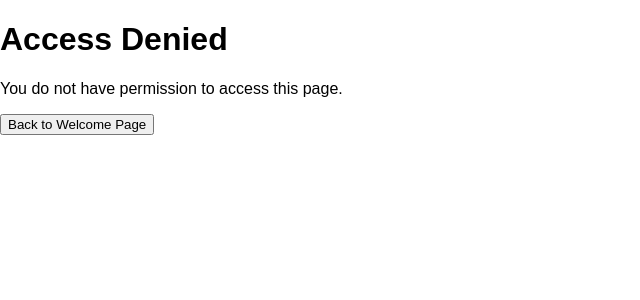
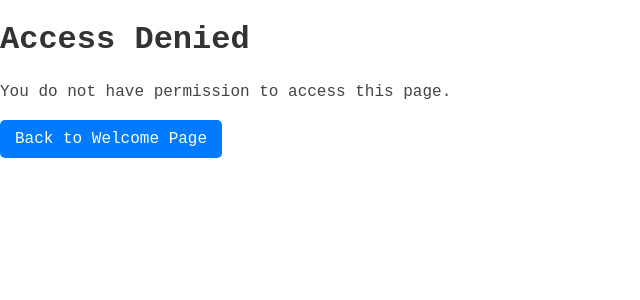
Before and after one commit to aryputh/hackassign-project, a React (Create React App) app in the folder frontend/: page /access-denied in a window 1280 px wide. Shown: the top 300 px of the page, without its empty margins (0-640 px from the left). Built offline with nearby package versions, Linux system fonts and the light colour scheme; no server answers.

Commit message:
readded abilities

```diff
--- a/frontend/src/App.js
+++ b/frontend/src/App.js
@@ -2,13 +2,14 @@ import React, { useEffect, useState } from "react";
 import { BrowserRouter as Router, Routes, Route, Navigate } from "react-router-dom";
 import Welcome from "./pages/Welcome";
 import Dashboard from "./pages/Dashboard";
+import ClassPage from "./pages/ClassPage";
 import Assignment from "./pages/Assignment";
 import Analytics from "./pages/Analytics";
 import ManageClass from "./pages/ManageClass";
 import Submission from "./pages/Submission";
 import AccessDenied from "./pages/AccessDenied";
 import supabase from "./supabaseClient";
-import "./styles/app.css";
+import "./styles/global.css";
 
 function App() {
     const [user, setUser] = useState(null);
@@ -23,7 +24,6 @@ function App() {
 
         fetchUser();
 
-        // Listen for auth state changes
         const { data: authListener } = supabase.auth.onAuthStateChange((_event, session) => {
             setUser(session?.user || null);
         });
@@ -34,26 +34,20 @@ function App() {
     }, []);
 
     if (loading) {
-        return <div>Loading...</div>; // Prevents incorrect redirects before user data is available
+        return <div>Loading...</div>;
     }
 
     return (
         <Router>
             <Routes>
-                {/* Redirect to dashboard if logged in */}
                 <Route path="/" element={user ? <Navigate to="/dashboard" /> : <Welcome />} />
-
-                {/* Protected routes */}
                 <Route path="/dashboard" element={user ? <Dashboard /> : <Navigate to="/access-denied" />} />
+                <Route path="/class/:classId" element={user ? <ClassPage /> : <Navigate to="/access-denied" />} />
                 <Route path="/assignment" element={user ? <Assignment /> : <Navigate to="/access-denied" />} />
                 <Route path="/analytics" element={user ? <Analytics /> : <Navigate to="/access-denied" />} />
-                <Route path="/manageclass" element={user ? <ManageClass /> : <Navigate to="/access-denied" />} />
+                <Route path="/manageclass/:classId" element={user ? <ManageClass /> : <Navigate to="/access-denied" />} />
                 <Route path="/submission" element={user ? <Submission /> : <Navigate to="/access-denied" />} />
-
-                {/* Access Denied Page */}
                 <Route path="/access-denied" element={<AccessDenied />} />
-
-                {/* Catch-all: Redirect unknown paths */}
                 <Route path="*" element={<Navigate to={user ? "/dashboard" : "/"} />} />
             </Routes>
         </Router>
--- a/frontend/src/components/AuthPopup.js
+++ b/frontend/src/components/AuthPopup.js
@@ -65,7 +65,7 @@ const AuthPopup = ({ closePopup }) => {
                     </select>
                 )}
 
-                <button onClick={handleAuth}>{isRegistering ? "Register" : "Login"}</button>
+                <button className="button" onClick={handleAuth}>{isRegistering ? "Register" : "Login"}</button>
                 <p onClick={() => setIsRegistering(!isRegistering)} className="switch-link">
                     {isRegistering ? "Have an account? Login" : "No account? Register"}
                 </p>
--- a/frontend/src/pages/Dashboard.js
+++ b/frontend/src/pages/Dashboard.js
@@ -1,18 +1,19 @@
+/* Dashboard.js */
 import React, { useEffect, useState } from "react";
+import { useNavigate } from "react-router-dom";
 import supabase from "../supabaseClient";
-import "../styles/dashboard.css";
-import "../styles/authpopup.css";
+import "../styles/global.css";
 
 const Dashboard = () => {
+    const navigate = useNavigate();
     const [classes, setClasses] = useState([]);
     const [loading, setLoading] = useState(true);
-    const [instructorNames, setInstructorNames] = useState({}); // Store instructor usernames
+    const [instructorNames, setInstructorNames] = useState({});
 
     useEffect(() => {
         const fetchClasses = async () => {
             setLoading(true);
 
-            // Get logged-in user
             const { data: user, error: userError } = await supabase.auth.getUser();
             if (userError || !user?.user) {
                 console.error("❌ Error fetching user:", userError);
@@ -20,7 +21,6 @@ const Dashboard = () => {
                 return;
             }
 
-            // Fetch user's class data
             const userId = user.user.id;
             const { data: classData, error: classError } = await supabase
                 .from("class_members")
@@ -36,19 +36,19 @@ const Dashboard = () => {
             const classList = classData.map(entry => entry.classes) || [];
             setClasses(classList);
 
-            // Fetch instructor usernames
-            const instructorIds = [...new Set(classList.map(cls => cls.instructor_id))]; // Remove duplicates
+            const instructorIds = [...new Set(classList.map(cls => cls.instructor_id))];
             if (instructorIds.length > 0) {
                 const { data: instructorData, error: instructorError } = await supabase
-                    .rpc("get_user_metadata", { user_ids: instructorIds });
+                    .from("user_profiles")
+                    .select("user_id, display_name")
+                    .in("user_id", instructorIds);
 
                 if (instructorError) {
                     console.error("❌ Error fetching instructor metadata:", instructorError);
                 } else {
-                    // Convert array to object { instructor_id: username }
                     const instructorMap = {};
                     instructorData.forEach(instr => {
-                        instructorMap[instr.id] = instr.raw_user_meta_data.username;
+                        instructorMap[instr.user_id] = instr.display_name;
                     });
                     setInstructorNames(instructorMap);
                 }
@@ -62,32 +62,25 @@ const Dashboard = () => {
 
     const handleSignOut = async () => {
         await supabase.auth.signOut();
-        window.location.href = "/"; // Redirect to welcome page after sign out
+        window.location.href = "/";
     };
 
     return (
-        <div style={{ padding: "20px", fontFamily: "Arial, sans-serif" }}>
+        <div className="dashboard-container">
             <h1>Welcome to Your Dashboard</h1>
             <button onClick={handleSignOut}>Sign Out</button>
-            <div style={{ marginTop: "20px" }}>
+            <div className="class-grid">
                 {loading ? (
                     <p>Loading classes...</p>
                 ) : classes.length > 0 ? (
                     classes.map((classItem) => (
                         <div
                             key={classItem.id}
-                            style={{
-                                backgroundColor: "#f0f0f0",
-                                padding: "15px",
-                                marginBottom: "10px",
-                                borderRadius: "8px"
-                            }}
+                            className="class-card"
+                            onClick={() => navigate(`/class/${classItem.id}`)}
                         >
                             <h2>{classItem.name}</h2>
-                            <p>
-                                <strong>Instructor:</strong>{" "}
-                                {instructorNames[classItem.instructor_id] || "Loading..."}
-                            </p>
+                            <p><strong>Instructor:</strong> {instructorNames[classItem.instructor_id] || "Unknown"}</p>
                         </div>
                     ))
                 ) : (
--- a/frontend/src/styles/global.css
+++ b/frontend/src/styles/global.css
@@ -1,12 +1,16 @@
-/* For general styles (previously in index.css) */
+/* Global Button Styling */
+button {
+    font-family: 'Courier New', monospace;
+    background-color: #007bff;
+    color: white;
+    border: none;
+    padding: 10px 15px;
+    font-size: 16px;
+    border-radius: 5px;
+    cursor: pointer;
+    transition: background 0.3s ease;
+}
 
-<<<<<<< Updated upstream
-/* Reset & global styles */
-* {
-    margin: 0;
-    padding: 0;
-    box-sizing: border-box;
-=======
 button:hover {
     background-color: #0056b3;
 }
@@ -77,7 +81,7 @@ a:hover {
     left: 0;
     width: 100%;
     height: 100%;
-    background: rgba(0, 0, 0, 0.25);
+    background: rgba(0, 0, 0, 0.5);
     display: flex;
     justify-content: center;
     align-items: center;
@@ -85,62 +89,35 @@ a:hover {
 }
 
 .popup-content {
-    background: #f8f9fa;
-    border: 1px solid #ddd;
-    border-radius: 10px;
+    background: #fff;
     padding: 20px;
-    margin: 20px 0;
-    width: 50%;
-    box-shadow: 0px 4px 6px rgba(0, 0, 0, 0.1);
-    text-align: left;
-    cursor: pointer;
+    border-radius: 8px;
+    box-shadow: 0 2px 10px rgba(0, 0, 0, 0.1);
+    width: 400px;
+    max-width: 90%;
 }
 
 /* Class Styling */
 .dashboard-container {
     padding: 20px;
->>>>>>> Stashed changes
     font-family: Arial, sans-serif;
 }
 
-body {
-    background: #f5f5f5;
-    color: #333;
+.class-grid {
+    display: grid;
+    grid-template-columns: repeat(auto-fill, minmax(250px, 1fr));
+    gap: 20px;
 }
 
-<<<<<<< Updated upstream
-<<<<<<< Updated upstream
-<<<<<<< Updated upstream
-<<<<<<< Updated upstream
-/* Common button styles */
-button {
-    padding: 10px 15px;
-    border: none;
-    border-radius: 5px;
+.class-card {
     cursor: pointer;
+    background: #f8f9fa;
+    padding: 15px;
+    border-radius: 8px;
+    box-shadow: 2px 2px 10px rgba(0, 0, 0, 0.1);
 }
 
-button:hover {
-    opacity: 0.8;
-=======
-=======
->>>>>>> Stashed changes
-=======
->>>>>>> Stashed changes
-=======
->>>>>>> Stashed changes
-.class-card {
-    background: #f8f9fa;
-    border: 1px solid #ddd;
-    border-radius: 10px;
-    padding: 20px;
-    margin: 20px 0;
-    width: 300px;
-    box-shadow: 0px 4px 6px rgba(0, 0, 0, 0.1);
-    text-align: left;
-    cursor: pointer;
-}
-
+/* Assignment Grid */
 .assignment-grid {
     display: flex;
     flex-wrap: wrap;
@@ -148,6 +125,7 @@ button:hover {
     justify-content: flex-start;
 }
 
+/* Assignment Card */
 .assignment-card {
     background: #f8f9fa;
     border: 1px solid #ddd;
@@ -158,14 +136,9 @@ button:hover {
     box-shadow: 0px 4px 6px rgba(0, 0, 0, 0.1);
     text-align: left;
     cursor: pointer;
-<<<<<<< Updated upstream
-<<<<<<< Updated upstream
-<<<<<<< Updated upstream
->>>>>>> Stashed changes
-=======
->>>>>>> Stashed changes
-=======
->>>>>>> Stashed changes
-=======
->>>>>>> Stashed changes
+    transition: transform 0.2s ease-in-out;
 }
+
+.assignment-card:hover {
+    transform: scale(1.05);
+}
```
Also changed, not shown: frontend/src/pages/ClassPage.js (+13 -54 lines), frontend/src/pages/ManageClass.js (+135 -11 lines).
